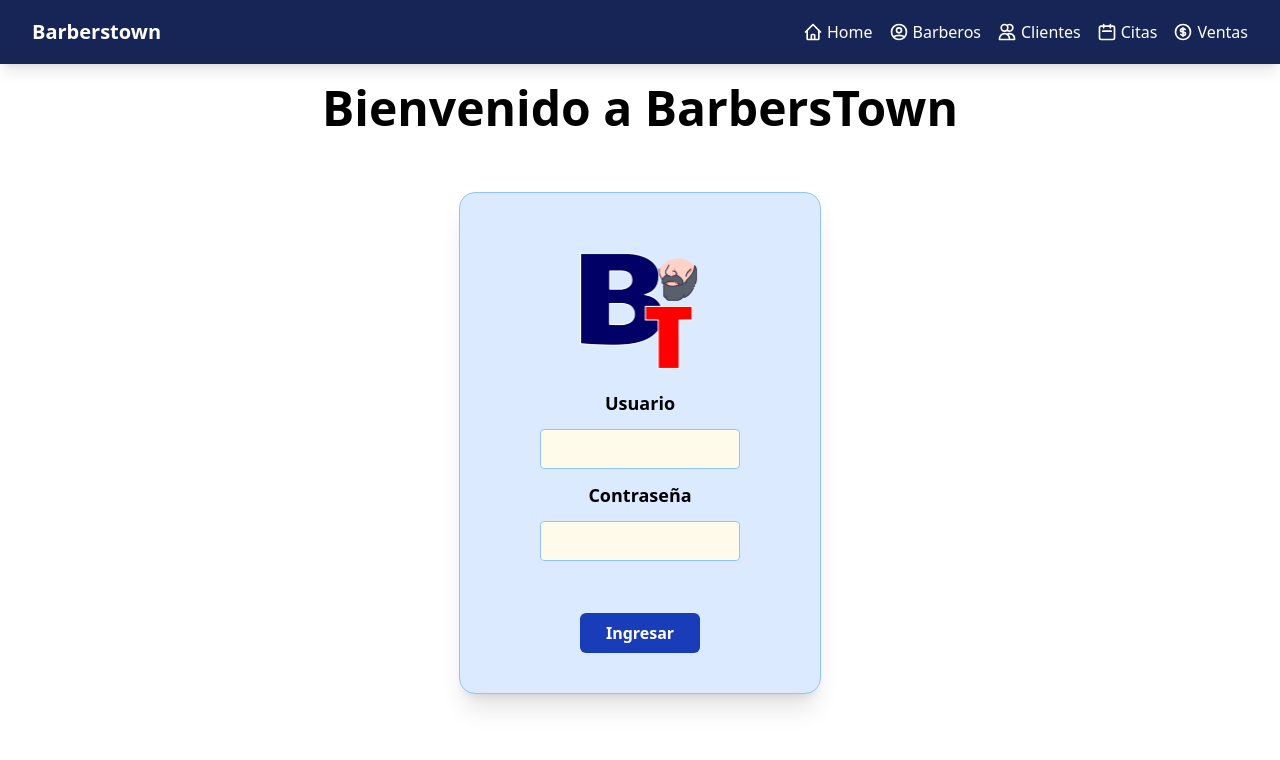
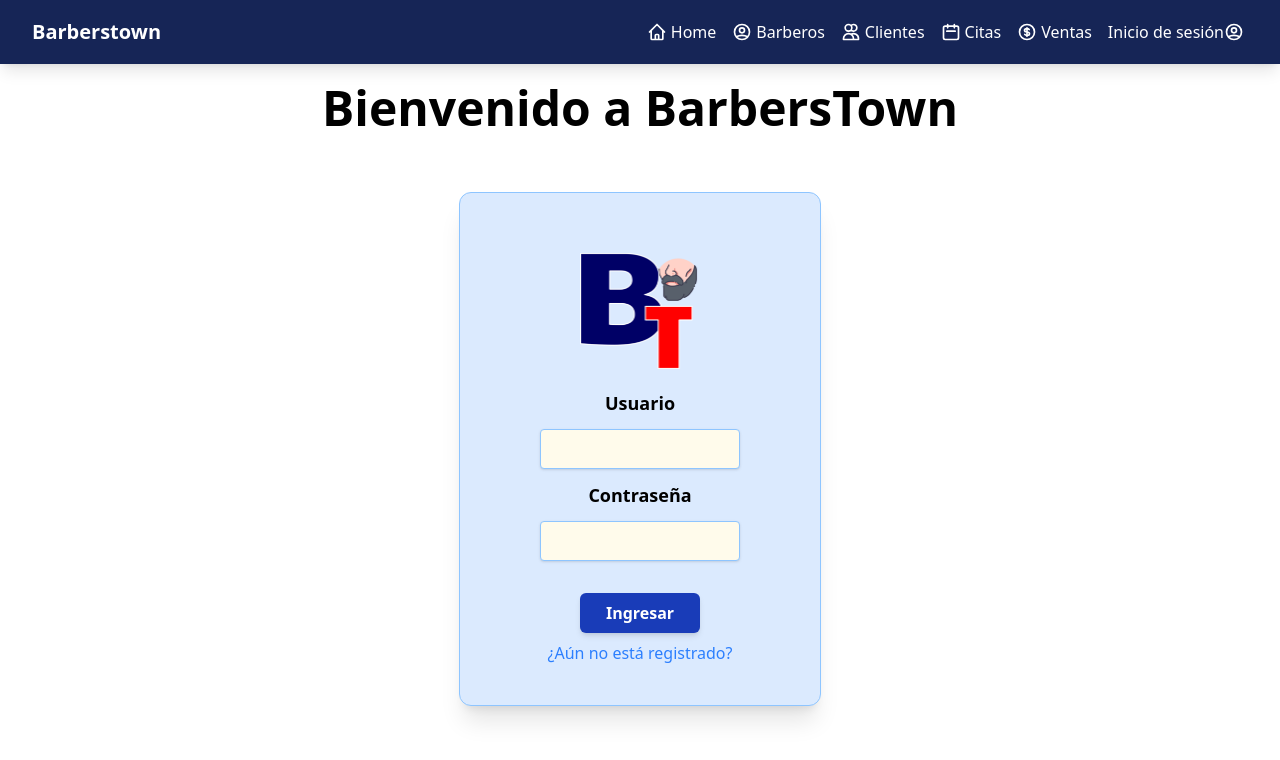
Before and after one commit to olarte91/barberstown-front, an Angular app: page /login in a window 1280 px wide. Shown: the top 760 px of the page. Built offline with nearby package versions, Linux system fonts and the light colour scheme.

Commit message:
Feat: se agrega enlace en nav para inicio de sesión

```diff
--- a/src/app/app.routes.ts
+++ b/src/app/app.routes.ts
@@ -6,6 +6,7 @@ import { CitasPageComponent } from './pages/citas-page/citas-page.component';
 import { VentasPageComponent } from './pages/ventas-page/ventas-page.component';
 import { AgregarFormComponent } from './components/agregar-form/agregar-form.component';
 import { LoginComponent } from './pages/login/login/login.component';
+import { RegisterComponent } from './pages/register/register/register.component';
 
 export const routes: Routes = [
   {
@@ -37,6 +38,10 @@ export const routes: Routes = [
     component: AgregarFormComponent
   },
   {
+    path: 'register',
+    component: RegisterComponent
+  },
+  {
     path: '**',
     redirectTo: ''
   }
--- a/src/app/components/shared/navbar.component.html
+++ b/src/app/components/shared/navbar.component.html
@@ -95,6 +95,17 @@
               Ventas
             </span>
           </a>
+
+          <a routerLink="/login" routerLinkActive="active" class="nav-link text-white">
+            <span class="flex items-center">
+              Inicio de sesión
+              <svg xmlns="http://www.w3.org/2000/svg" class="h-5 w-5 mr-1" fill="none" viewBox="0 0 24 24" stroke="currentColor">
+                <path stroke-linecap="round" stroke-linejoin="round" stroke-width="2"
+                  d="M5.121 17.804A13.937 13.937 0 0112 16c2.5 0 4.847.655 6.879 1.804M15 10a3 3 0 11-6 0 3 3 0 016 0zm6 2a9 9 0 11-18 0 9 9 0 0118 0z" />
+              </svg>
+
+            </span>
+          </a>
         </div>
       </div>
 
@@ -137,6 +148,11 @@
         class="block px-3 py-2 rounded-md text-base font-medium text-white hover:bg-blue-800">
         Ventas
       </a>
+
+      <a routerLink="/login" routerLinkActive="bg-blue-800 text-white"
+        class="block px-3 py-2 rounded-md text-base font-medium text-white hover:bg-blue-800">
+        Inicio de Sesión
+      </a>
     </div>
   </div>
 </nav>
--- a/src/app/pages/login/login/login.component.html
+++ b/src/app/pages/login/login/login.component.html
@@ -2,7 +2,7 @@
      <div class="w-full h-auto my-5 flex justify-center items-center">
         <h2 class=" text-5xl font-bold">Bienvenido a BarbersTown</h2>
      </div>
-     <div class="flex flex-col items-center bg-blue-100 py-10 px-20 my-10 rounded-2xl shadow-xl border-1 border-blue-300">
+     <div class="flex flex-col items-center bg-blue-100 py-10 px-20 my-10 rounded-xl shadow-xl border-1 border-blue-300">
         <div>
             <img src="barberstown-logo.png"
             alt="avatar"
@@ -14,12 +14,14 @@
                 <label for=""
                 class="font-bold text-lg">Usuario</label>
                 <input type="text"
-                class="w-50 h-10 rounded-sm bg-amber-50 my-3 p-2 border-1 border-blue-300 focus:border-2 focus:border-blue-800 focus:outline-none">
+                class="w-50 h-10 rounded-sm bg-amber-50 my-3 p-2 border-1 border-blue-300 focus:border-2 focus:border-blue-800 focus:outline-none shadow-sm">
                 <label for=""
                 class="font-bold text-lg">Contraseña</label>
                 <input type="password"
-                class="w-50 h-10 rounded-sm bg-amber-50 my-3 p-2 border-1 border-blue-300 focus:border-2 focus:border-blue-800 focus:outline-none">
-                <button class=" w-30 h-10 mt-10 bg-blue-800 p-2 text-white font-bold rounded-md">Ingresar</button>
+                class="w-50 h-10 rounded-sm bg-amber-50 my-3 p-2 border-1 border-blue-300 focus:border-2 focus:border-blue-800 focus:outline-none shadow-sm">
+                <button class=" w-30 h-10 mt-5 bg-blue-800 p-2 text-white font-bold rounded-md shadow-md">Ingresar</button>
+                <a routerLink="/register"
+                class="text-md text-blue-500 mt-2">¿Aún no está registrado?</a>
             </form>
         </div>
      </div>
--- a/src/app/pages/login/login/login.component.ts
+++ b/src/app/pages/login/login/login.component.ts
@@ -1,8 +1,9 @@
 import { Component } from '@angular/core';
+import { RouterLink } from '@angular/router';
 
 @Component({
   selector: 'app-login',
-  imports: [],
+  imports: [RouterLink],
   templateUrl: './login.component.html',
   styleUrl: './login.component.css'
 })
--- /dev/null
+++ b/src/app/pages/register/register/register.component.html
@@ -0,0 +1,3 @@
+<h1>
+    Registro de usuario nuevo
+</h1>
```
Also changed, not shown: src/app/pages/register/register/register.component.ts (added, +11 -0 lines), src/app/pages/register/register/register.component.css (added), 1 other file (tests, documents, lock files or other folders).
